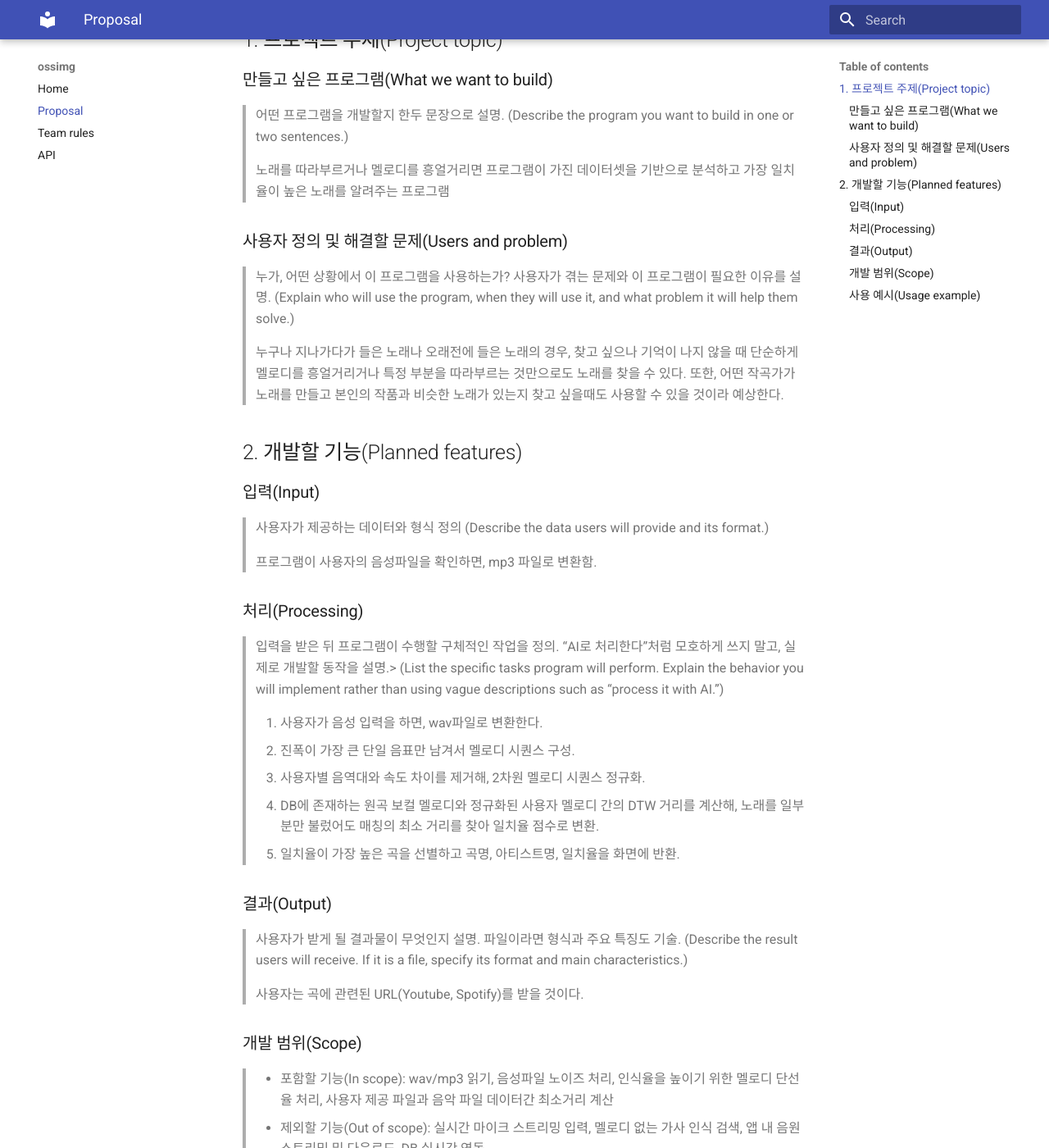
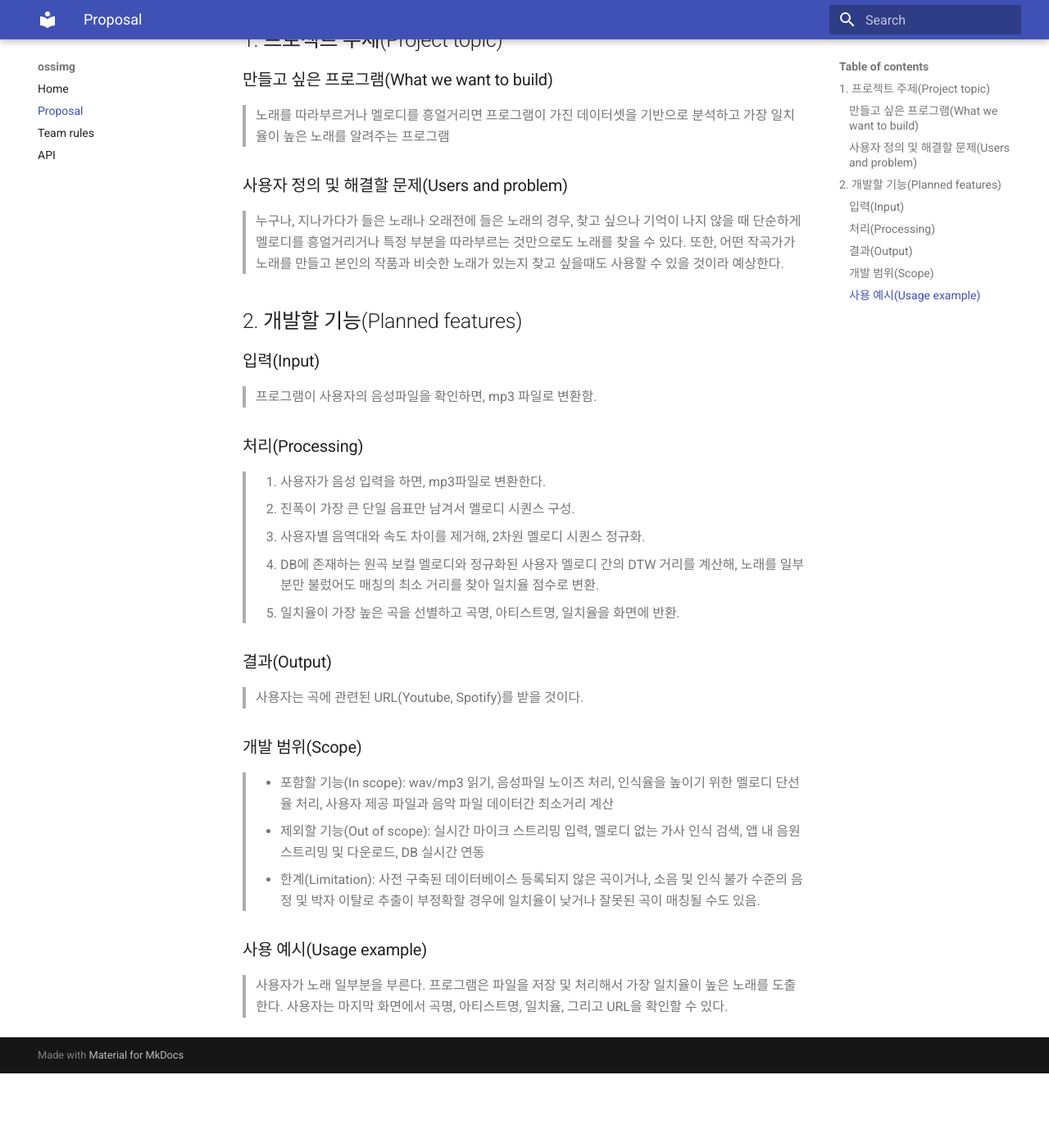
Before and after one commit to yeongwoo1223/oss_teamproject, an MkDocs documentation site: the page built from docs/proposal.md, in a window 1280 px wide and 1400 px high, scrolled down 190 px. Shown: the whole window at 82% size. Built offline with MkDocs 1.6.1 and Material for MkDocs 9.7.7, drawn with Linux system fonts in a browser that asks for light colours; after the commit the page ends 1499 px from its top, so only the background shows below that; some of the changed text lies outside the part shown.

Commit message:
docs: 제안서 제목 추가 및 템플릿 안내 문구 삭제

```diff
--- a/docs/proposal.md
+++ b/docs/proposal.md
@@ -1,41 +1,31 @@
-# 프로젝트 제안서(Project proposal): "프로젝트 이름(Project name)"
+# 프로젝트 제안서(Project proposal): "음성 인식 기반 노래 검색 프로그램"
 
 ## 1. 프로젝트 주제(Project topic)
 
 ### 만들고 싶은 프로그램(What we want to build)
 
-> 어떤 프로그램을 개발할지 한두 문장으로 설명. (Describe the program you want to build in one or two sentences.)
-
 > 노래를 따라부르거나 멜로디를 흥얼거리면 프로그램이 가진 데이터셋을 기반으로 분석하고 가장 일치율이 높은 노래를 알려주는 프로그램
 
 ### 사용자 정의 및 해결할 문제(Users and problem)
 
-> 누가, 어떤 상황에서 이 프로그램을 사용하는가? 사용자가 겪는 문제와 이 프로그램이 필요한 이유를 설명. (Explain who will use the program, when they will use it, and what problem it will help them solve.)
-
-> 누구나 지나가다가 들은 노래나 오래전에 들은 노래의 경우, 찾고 싶으나 기억이 나지 않을 때 단순하게 멜로디를 흥얼거리거나 특정 부분을 따라부르는 것만으로도 노래를 찾을 수 있다. 또한, 어떤 작곡가가 노래를 만들고 본인의 작품과 비슷한 노래가 있는지 찾고 싶을때도 사용할 수 있을 것이라 예상한다.
+> 누구나, 지나가다가 들은 노래나 오래전에 들은 노래의 경우, 찾고 싶으나 기억이 나지 않을 때 단순하게 멜로디를 흥얼거리거나 특정 부분을 따라부르는 것만으로도 노래를 찾을 수 있다. 또한, 어떤 작곡가가 노래를 만들고 본인의 작품과 비슷한 노래가 있는지 찾고 싶을때도 사용할 수 있을 것이라 예상한다.
 
 
 ## 2. 개발할 기능(Planned features)
 
 ### 입력(Input)
 
-> 사용자가 제공하는 데이터와 형식 정의 (Describe the data users will provide and its format.)
-
 > 프로그램이 사용자의 음성파일을 확인하면, mp3 파일로 변환함.
 
 ### 처리(Processing)
 
-> 입력을 받은 뒤 프로그램이 수행할 구체적인 작업을 정의. “AI로 처리한다”처럼 모호하게 쓰지 말고, 실제로 개발할 동작을 설명.> (List the specific tasks program will perform. Explain the behavior you will implement rather than using vague descriptions such as “process it with AI.”)
-
-> 1. 사용자가 음성 입력을 하면, wav파일로 변환한다.
+> 1. 사용자가 음성 입력을 하면, mp3파일로 변환한다.
 > 2. 진폭이 가장 큰 단일 음표만 남겨서 멜로디 시퀀스 구성.
 > 3. 사용자별 음역대와 속도 차이를 제거해, 2차원 멜로디 시퀀스 정규화.
 > 4. DB에 존재하는 원곡 보컬 멜로디와 정규화된 사용자 멜로디 간의 DTW 거리를 계산해, 노래를 일부분만 불렀어도 매칭의 최소 거리를 찾아 일치율 점수로 변환.
 > 5. 일치율이 가장 높은 곡을 선별하고 곡명, 아티스트명, 일치율을 화면에 반환.
 
 ### 결과(Output)
-
-> 사용자가 받게 될 결과물이 무엇인지 설명. 파일이라면 형식과 주요 특징도 기술. (Describe the result users will receive. If it is a file, specify its format and main characteristics.)
 
 > 사용자는 곡에 관련된 URL(Youtube, Spotify)를 받을 것이다.
 
@@ -47,6 +37,4 @@
 
 ### 사용 예시(Usage example)
 
-> 사용자가 입력을 준비하고 프로그램을 사용해 결과를 얻는 한 가지 상황을 예시로 설명. 실제 파일이나 실행 결과를 제출할 필요는 없음. (Describe one scenario from preparing the input to receiving the output. You do not need to submit an actual input file or execution result today.)
-
-> 예시(Example): 사용자가 노래 일부분을 부른다. 프로그램은 파일을 저장 및 처리해서 가장 일치율이 높은 노래를 도출한다. 사용자는 마지막 화면에서 곡명, 아티스트명, 일치율, 그리고 URL을 확인할 수 있다.
+> 사용자가 노래 일부분을 부른다. 프로그램은 파일을 저장 및 처리해서 가장 일치율이 높은 노래를 도출한다. 사용자는 마지막 화면에서 곡명, 아티스트명, 일치율, 그리고 URL을 확인할 수 있다.
```
